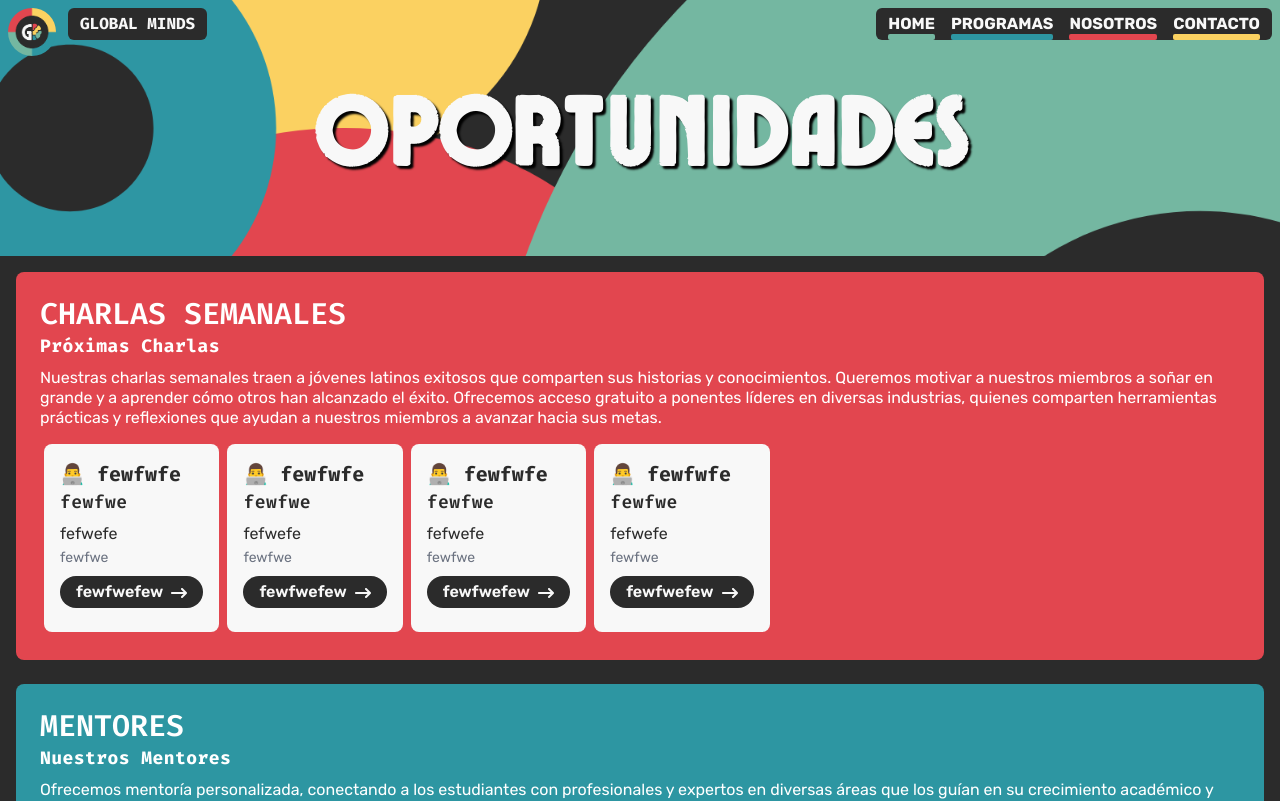
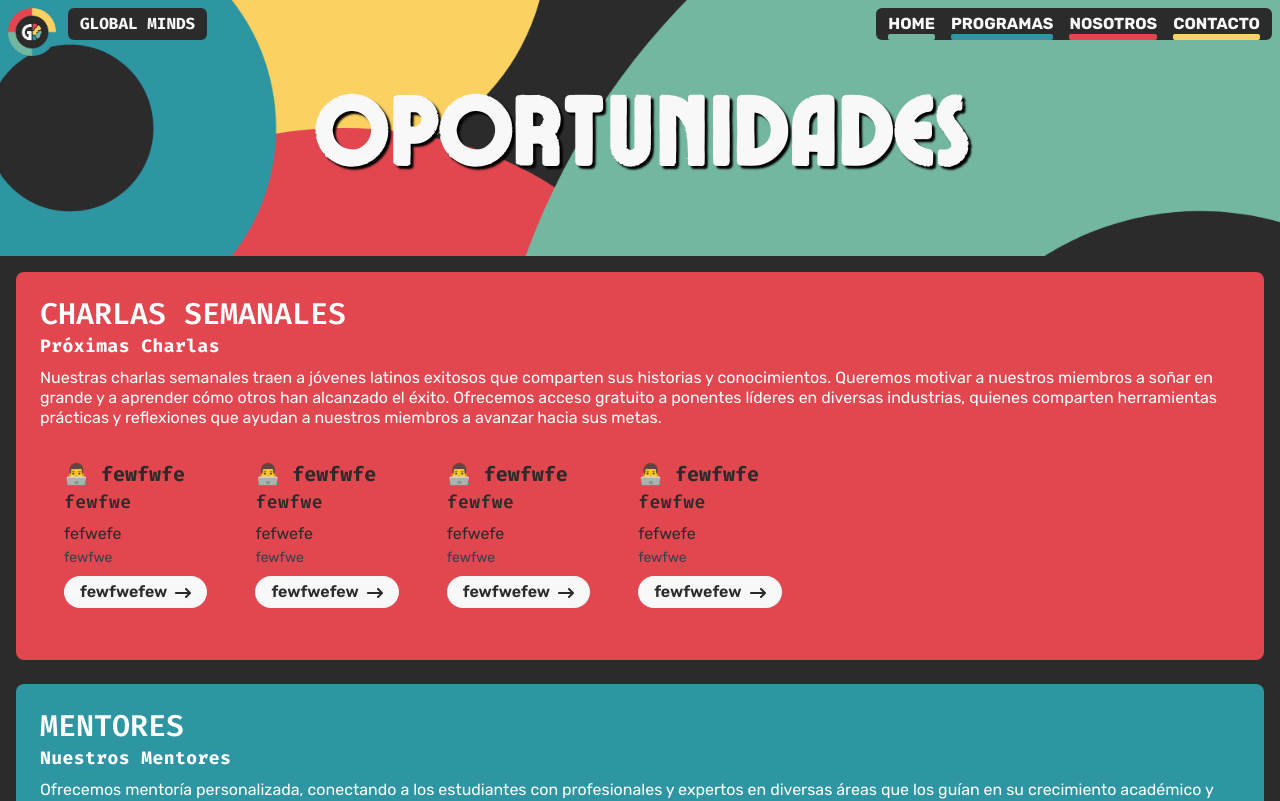
Before and after one commit to abigail-br987/globalminds, a React (Vite) app: page /programas in a window 1280 px wide. Shown: the top 801 px of the page. Built offline with nearby package versions, Linux system fonts and the light colour scheme.

Commit message:
refactor

```diff
--- a/src/components/Charlas.tsx
+++ b/src/components/Charlas.tsx
@@ -9,6 +9,7 @@ interface Props {
   description: string;
   linkName: string;
   url: string;
+  color:string;
 }
 
 const ProgramasComponent: React.FC<Props> = ({
@@ -17,12 +18,13 @@ const ProgramasComponent: React.FC<Props> = ({
   title,
   speaker,
   date,
+  color,
   description,
   linkName,
   url,
 }) => {
   return (
-    <div className={`p-4 ${photo ? 'flex items-center' : ''} bg-gbWhite max-w-sm rounded-lg text-gbBlack items-start m-1`}>
+    <div className={`p-4 ${photo ? 'flex items-center' : ''} bg-${color} max-w-sm rounded-lg items-start my-1 mx-2 text-gbBlack`}>
       {photo && (
         <img
           src={photo}
@@ -37,9 +39,9 @@ const ProgramasComponent: React.FC<Props> = ({
         </h2>
         {speaker && <h3 className="text-lg font-semibold">{speaker}</h3>}
         <p className="mt-2">{description}</p>
-        {date && <p className="text-sm text-gray-500 mt-1">{date}</p>}
+        {date && <p className="text-sm text-gray-700 mt-1">{date}</p>}
         <a href={url} target="_blank" rel="noopener noreferrer">
-          <ButtonWithArrow className="bg-gbBlack text-gbWhite">{linkName}</ButtonWithArrow>
+          <ButtonWithArrow className="bg-gbWhite text-gbBlack">{linkName}</ButtonWithArrow>
         </a>
       </div>
     </div>
```
